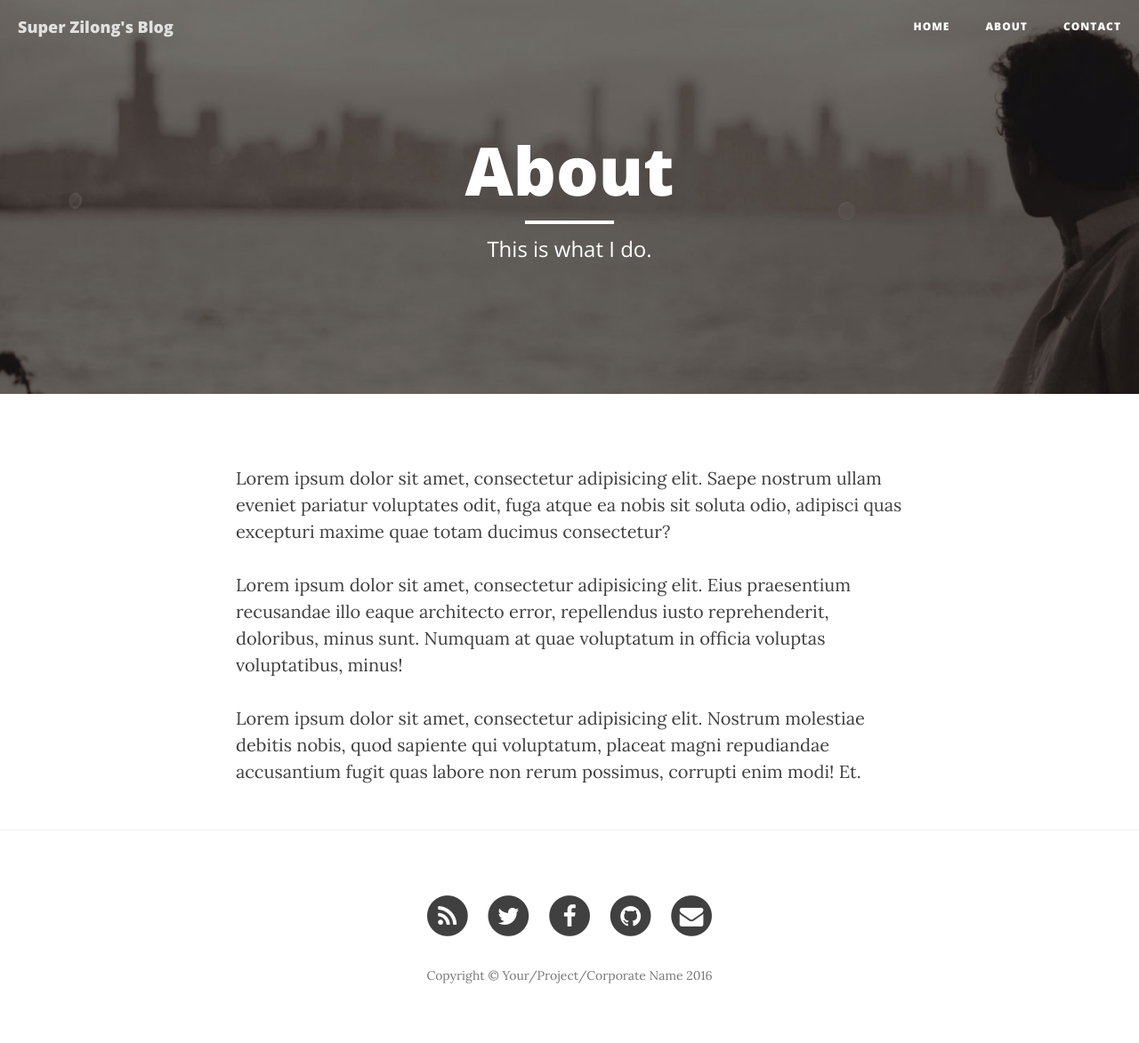
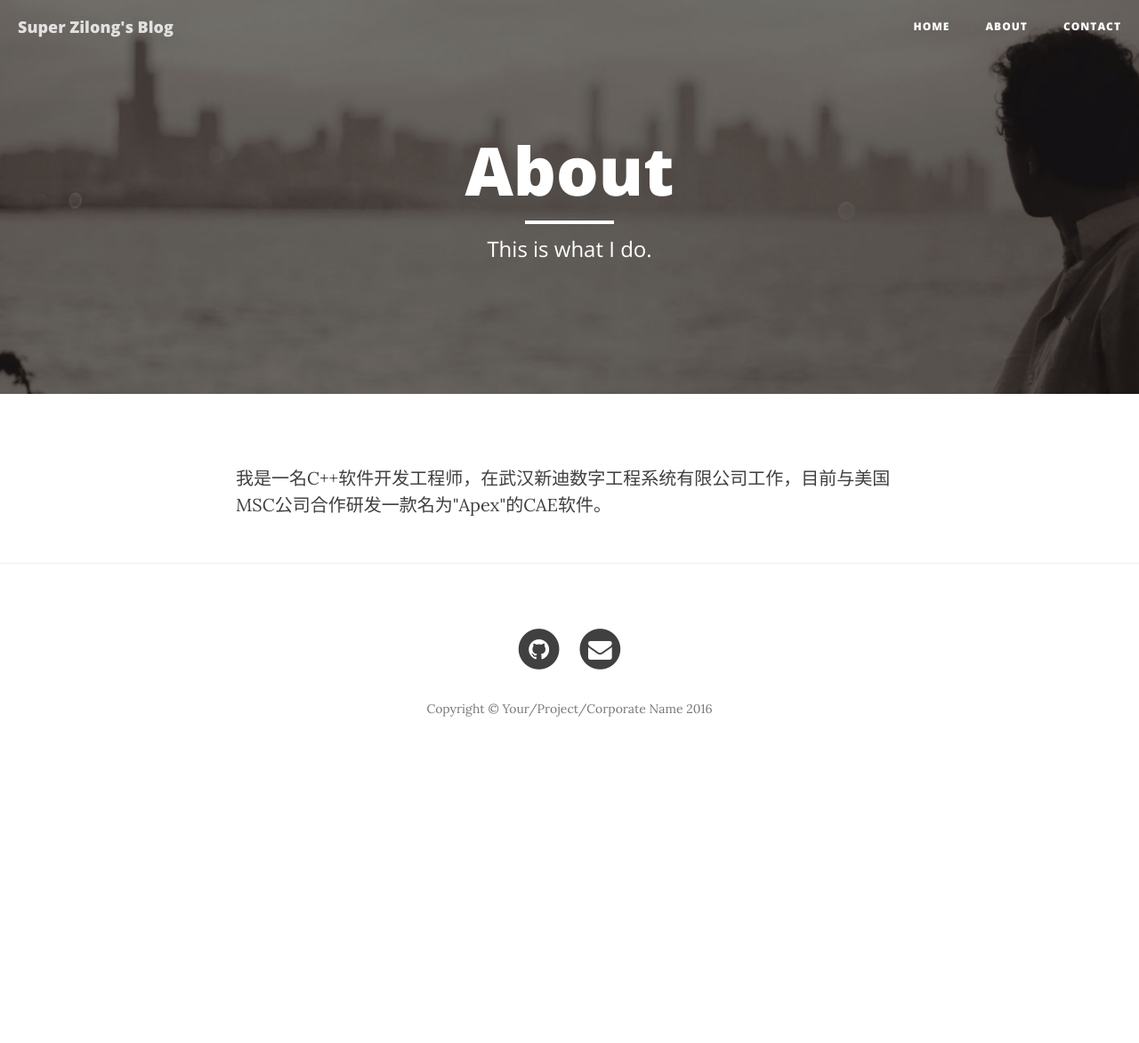
Before and after one commit to superzilong/superzilong.github.io, a Jekyll site: the page built from about.html, in a window 1280 px wide. Shown: the whole page at 89% size. Built offline with Jekyll 4.4.1, drawn with Linux system fonts in a browser that asks for light colours; nearby versions of some CDN libraries; after the commit the page ends 900 px from its top, so only the background shows below that.

Commit message:
add contact message.

```diff
--- a/_config.yml
+++ b/_config.yml
@@ -6,10 +6,8 @@ copyright_name: Your/Project/Corporate Name
 description: "Write your site description here. It will be used as your sites meta description as well!"
 baseurl: "/superzilong.github.io"
 url: "https://superzilong.github.io/"
-twitter_username: SBootstrap
-github_username:  davidtmiller
-facebook_username:  IronSummitMedia
-email_username:  your-email@yourdomain.com
+github_username:  superzilong
+email_username:  superzilong@163.com
 
 # Google Analytics
 # To enable google analytics, uncomment below line with a valid Google Tracking ID
--- a/_includes/footer.html
+++ b/_includes/footer.html
@@ -4,34 +4,6 @@
         <div class="row">
             <div class="col-lg-8 col-lg-offset-2 col-md-10 col-md-offset-1">
                 <ul class="list-inline text-center">
-                    <li>
-                        <a href="{{ "/feed.xml" | prepend: site.baseurl }}">
-                            <span class="fa-stack fa-lg">
-                                <i class="fa fa-circle fa-stack-2x"></i>
-                                <i class="fa fa-rss fa-stack-1x fa-inverse"></i>
-                            </span>
-                        </a>
-                    </li>
-                    {% if site.twitter_username %}
-                    <li>
-                        <a href="https://twitter.com/{{ site.twitter_username }}">
-                            <span class="fa-stack fa-lg">
-                                <i class="fa fa-circle fa-stack-2x"></i>
-                                <i class="fa fa-twitter fa-stack-1x fa-inverse"></i>
-                            </span>
-                        </a>
-                    </li>
-                    {% endif %}
-                    {% if site.facebook_username %}
-                    <li>
-                        <a href="https://www.facebook.com/{{ site.facebook_username }}">
-                            <span class="fa-stack fa-lg">
-                                <i class="fa fa-circle fa-stack-2x"></i>
-                                <i class="fa fa-facebook fa-stack-1x fa-inverse"></i>
-                            </span>
-                        </a>
-                    </li>
-                    {% endif %}
                     {% if site.github_username %}
                     <li>
                         <a href="https://github.com/{{ site.github_username }}">
--- a/about.html
+++ b/about.html
@@ -5,8 +5,4 @@ description: "This is what I do."
 header-img: "img/about-bg.jpg"
 ---
 
-<p>Lorem ipsum dolor sit amet, consectetur adipisicing elit. Saepe nostrum ullam eveniet pariatur voluptates odit, fuga atque ea nobis sit soluta odio, adipisci quas excepturi maxime quae totam ducimus consectetur?</p>
-
-<p>Lorem ipsum dolor sit amet, consectetur adipisicing elit. Eius praesentium recusandae illo eaque architecto error, repellendus iusto reprehenderit, doloribus, minus sunt. Numquam at quae voluptatum in officia voluptas voluptatibus, minus!</p>
-
-<p>Lorem ipsum dolor sit amet, consectetur adipisicing elit. Nostrum molestiae debitis nobis, quod sapiente qui voluptatum, placeat magni repudiandae accusantium fugit quas labore non rerum possimus, corrupti enim modi! Et.</p>
+<p>我是一名C++软件开发工程师，在武汉新迪数字工程系统有限公司工作，目前与美国MSC公司合作研发一款名为"Apex"的CAE软件。</p>
```
Also changed, not shown: 1 other file.
